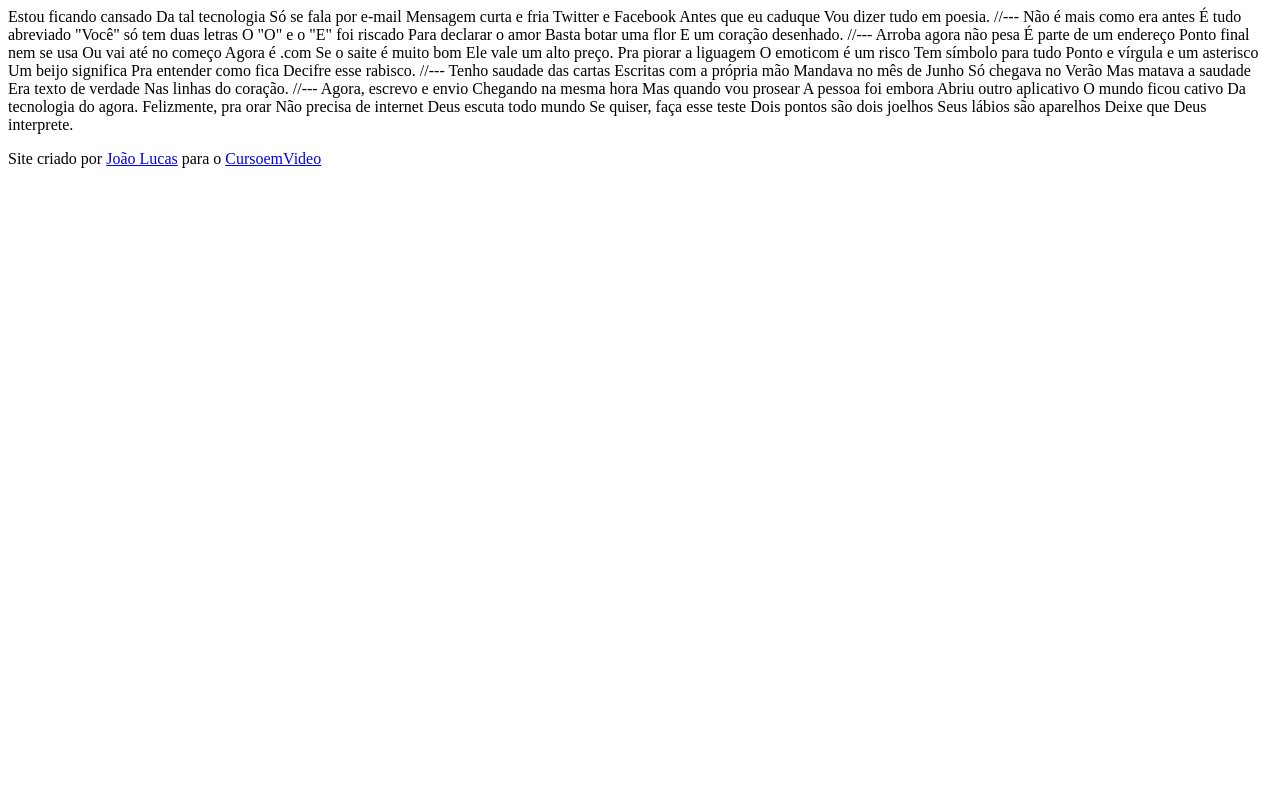
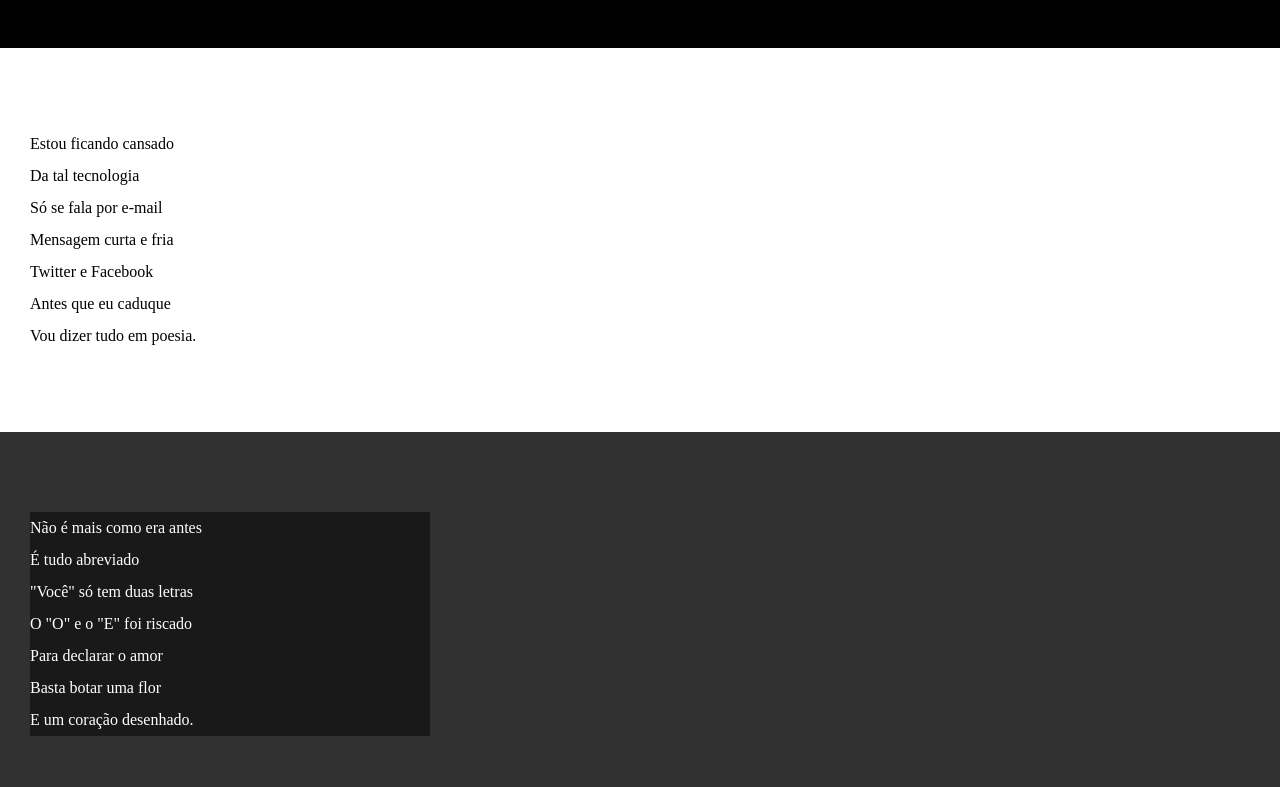
Before and after one commit to JoaoLucasMendesDaSilva/html-css, a plain HTML site: page desafios/d012/index.html in a window 1280 px wide. Shown: the part 106-893 px from the top of the page. Before the commit the page ends 800 px from the top, so only its background shows below. Drawn offline with Linux system fonts and the light colour scheme.

Commit message:
atualizei estilos dos textos e blocos

```diff
--- a/desafios/d012/index.html
+++ b/desafios/d012/index.html
@@ -8,73 +8,90 @@
 <body>
     <header>
         <h1>Cordel Moderno</h1>
-        <p><a href="https://www.recantodasletras.com.br/poesias/3186743]" target="_blank">Por Milton Duarte</a></p>
+        <p>
+            Por <a href="https://www.recantodasletras.com.br/poesias/3186743" target="_blank"><strong>Milton Duarte</strong></a>
+        </p>
+        <link rel="stylesheet" href="style.css">
     </header>
 
 <main>
-    Estou ficando cansado
-    Da tal tecnologia
-    Só se fala por e-mail
-    Mensagem curta e fria
-    Twitter e Facebook
-    Antes que eu caduque
-    Vou dizer tudo em poesia.
+    <section class="normal">
+        Estou ficando cansado <br>
+        Da tal tecnologia <br>
+        Só se fala por e-mail <br>
+        Mensagem curta e fria <br>
+        Twitter e Facebook <br>
+        Antes que eu caduque <br>
+        Vou dizer tudo em poesia.
+    </section>
 
-    //---
+    <section class="imagem">
+        <p>
+            Não é mais como era antes <br>
+            É tudo abreviado <br>
+            "Você" só tem duas letras <br>
+            O "O" e o "E" foi riscado <br>
+            Para declarar o amor <br>
+            Basta botar uma flor <br>
+            E um coração desenhado.
+        </p>
+    </section>
 
-    Não é mais como era antes
-    É tudo abreviado
-    "Você" só tem duas letras
-    O "O" e o "E" foi riscado
-    Para declarar o amor
-    Basta botar uma flor
-    E um coração desenhado.
+    <section class="normal">
+        <p>
+            Arroba agora não pesa <br>
+            É parte de um endereço <br>
+            Ponto final nem se usa <br>
+            Ou vai até no começo <br>
+            Agora é .com <br>
+            Se o saite é muito bom <br>
+            Ele vale um alto preço.
+        </p>
 
-    //---
+        <p>
+            Pra piorar a liguagem <br>
+            O emoticom é um risco <br>
+            Tem símbolo para tudo <br>
+            Ponto e vírgula e um asterisco <br>
+            Um beijo significa <br>
+            Pra entender como fica <br>
+            Decifre esse rabisco.
+        </p>
+    </section>
 
-    Arroba agora não pesa
-    É parte de um endereço
-    Ponto final nem se usa
-    Ou vai até no começo
-    Agora é .com
-    Se o saite é muito bom
-    Ele vale um alto preço.
+    <section class="imagem">
+        <p>
+            Tenho saudade das cartas <br>
+            Escritas com a própria mão <br>
+            Mandava no mês de Junho <br>
+            Só chegava no Verão <br>
+            Mas matava a saudade <br>
+            Era texto de verdade <br>
+            Nas linhas do coração.
+        </p>
+    </section>
 
-    Pra piorar a liguagem
-    O emoticom é um risco
-    Tem símbolo para tudo
-    Ponto e vírgula e um asterisco
-    Um beijo significa
-    Pra entender como fica
-    Decifre esse rabisco.
+    <section class="normal">
+        <p>
+            Agora, escrevo e envio <br>
+            Chegando na mesma hora <br>
+            Mas quando vou prosear <br>
+            A pessoa foi embora <br>
+            Abriu outro aplicativo <br>
+            O mundo ficou cativo <br>
+            Da tecnologia do agora.
+        </p>
 
-    //---
-
-    Tenho saudade das cartas
-    Escritas com a própria mão
-    Mandava no mês de Junho
-    Só chegava no Verão
-    Mas matava a saudade
-    Era texto de verdade
-    Nas linhas do coração.
-
-    //---
-
-    Agora, escrevo e envio
-    Chegando na mesma hora
-    Mas quando vou prosear
-    A pessoa foi embora
-    Abriu outro aplicativo
-    O mundo ficou cativo
-    Da tecnologia do agora.
-
-    Felizmente, pra orar
-    Não precisa de internet
-    Deus escuta todo mundo
-    Se quiser, faça esse teste
-    Dois pontos são dois joelhos
-    Seus lábios são aparelhos
-    Deixe que Deus interprete.
+        <p>
+            Felizmente, pra orar <br>
+            Não precisa de internet <br>
+            Deus escuta todo mundo <br>
+            Se quiser, faça esse teste <br>
+            Dois pontos são dois joelhos <br>
+            Seus lábios são aparelhos <br>
+            Deixe que Deus interprete.
+        </p>
+    </section>
 
     <footer>
         <p>Site criado por <a href="https://github.com/JoaoLucasMendesDaSilva" target="_blank">João Lucas</a> para o <a href="https://www.youtube.com/c/CursoemV%C3%ADdeo" target="_blank">CursoemVideo</a></p>
--- a/desafios/d012/style.css
+++ b/desafios/d012/style.css
@@ -1,6 +1,11 @@
 @charset "UTF-8";
 @import url('https://fonts.googleapis.com/css2?family=Bebas+Neue&family=Passion+One:wght@400;700;900&display=swap');
 @import url('https://fonts.googleapis.com/css2?family=Bebas+Neue&family=Passion+One:wght@400;700;900&family=Sriracha&display=swap');
+
+html, body {
+    min-height: 100vh;
+    background-color: darkgray;
+}
 
 :root {
     --font-padrao: Arial, Verdana, Helvetica, sans-serif;
@@ -11,29 +16,59 @@
     margin: 0px;
     padding: 0px;
 }
+
 header {
     background-color: black;
     color: white;
+    text-align: center;
+
+}
+
+header > h1 {
     font-family: var(--font-titulo);
-    text-align: center;
-    padding-top: 40px;
-    margin: 0px;
+    padding-top: 50px;
+    font-variant: small-caps; /*Usar o text-transform para deixar tudo em letra maiúscula ou minúscula ou a font-favariant, porém a font-variant deixa as primeiras letras maiores ao invez de deixar todas as letras grandes*/
 }
 
 header > p {
-    font-family: var(--font-padrao);
+    padding-bottom: 50px;
 }
 
-header > h1 {
-    font-size: 3em;
+a {
+    color: white;
+    text-decoration: none;
+    font-weight: bolder;
 }
 
-main {
-    font-family: var(--font-texto);
-    color: black;
-    background-color: white;
+ header a:hover, footer a:hover {
+    text-decoration: underline;
 }
 
-div {
-    background-image: url('imagens/background001.jpg');
+section {
+    padding-top: 10vh;
+    padding-bottom: 10vh;
+    line-height: 2em;
+    padding-left: 30px;
 }
+
+section.normal {
+    background-color: white;
+    color: black;
+}
+
+section.imagem {
+    background-color: rgb(49, 49, 49);
+    color: white;
+}
+
+section.imagem > p {
+    background-color: rgba(0, 0, 0, 0.493);
+    width: 400px;
+}
+
+footer {
+    background-color: black;
+    color: white;
+    text-align: center;
+    padding: 10px;
+}
```
